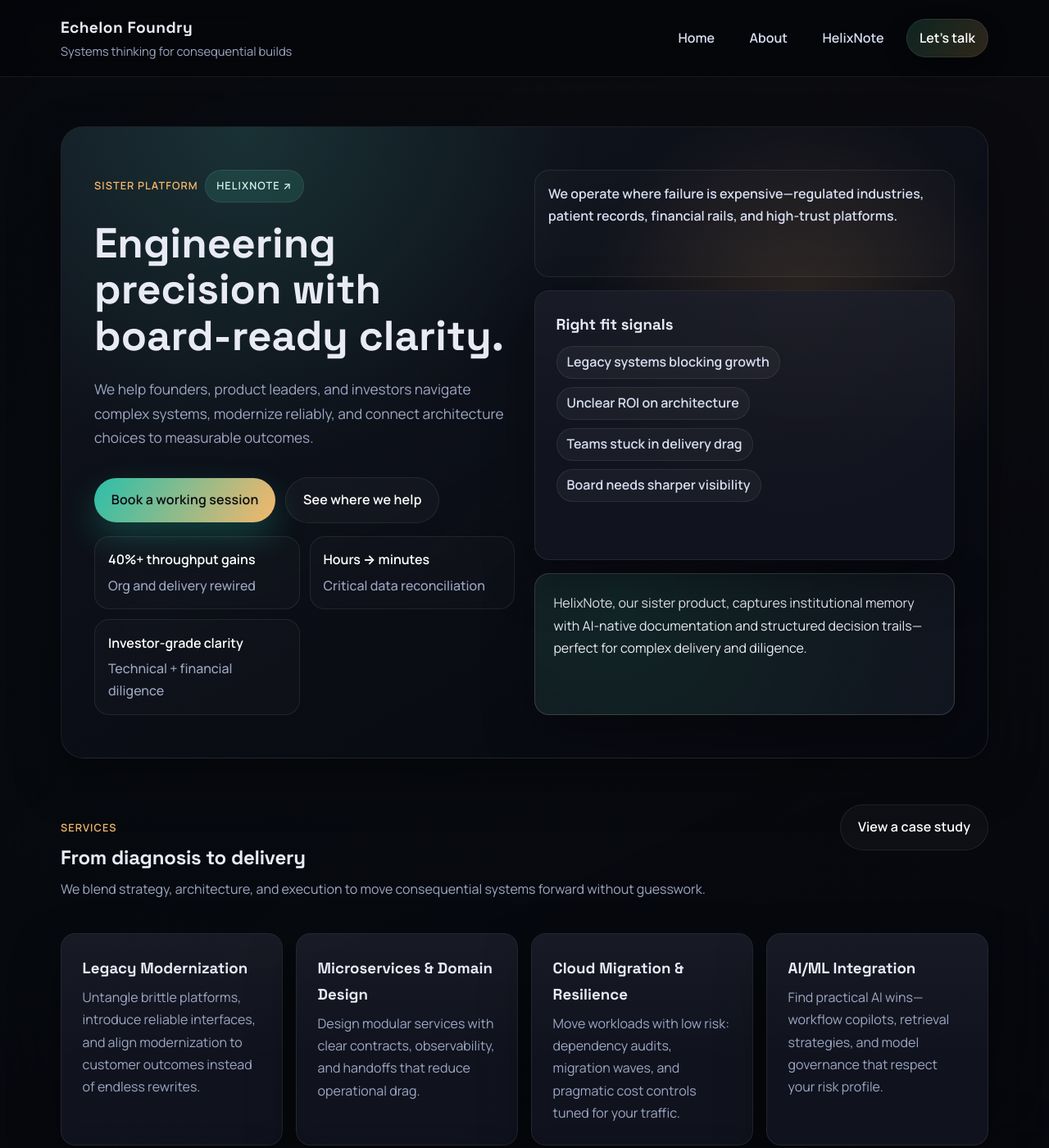
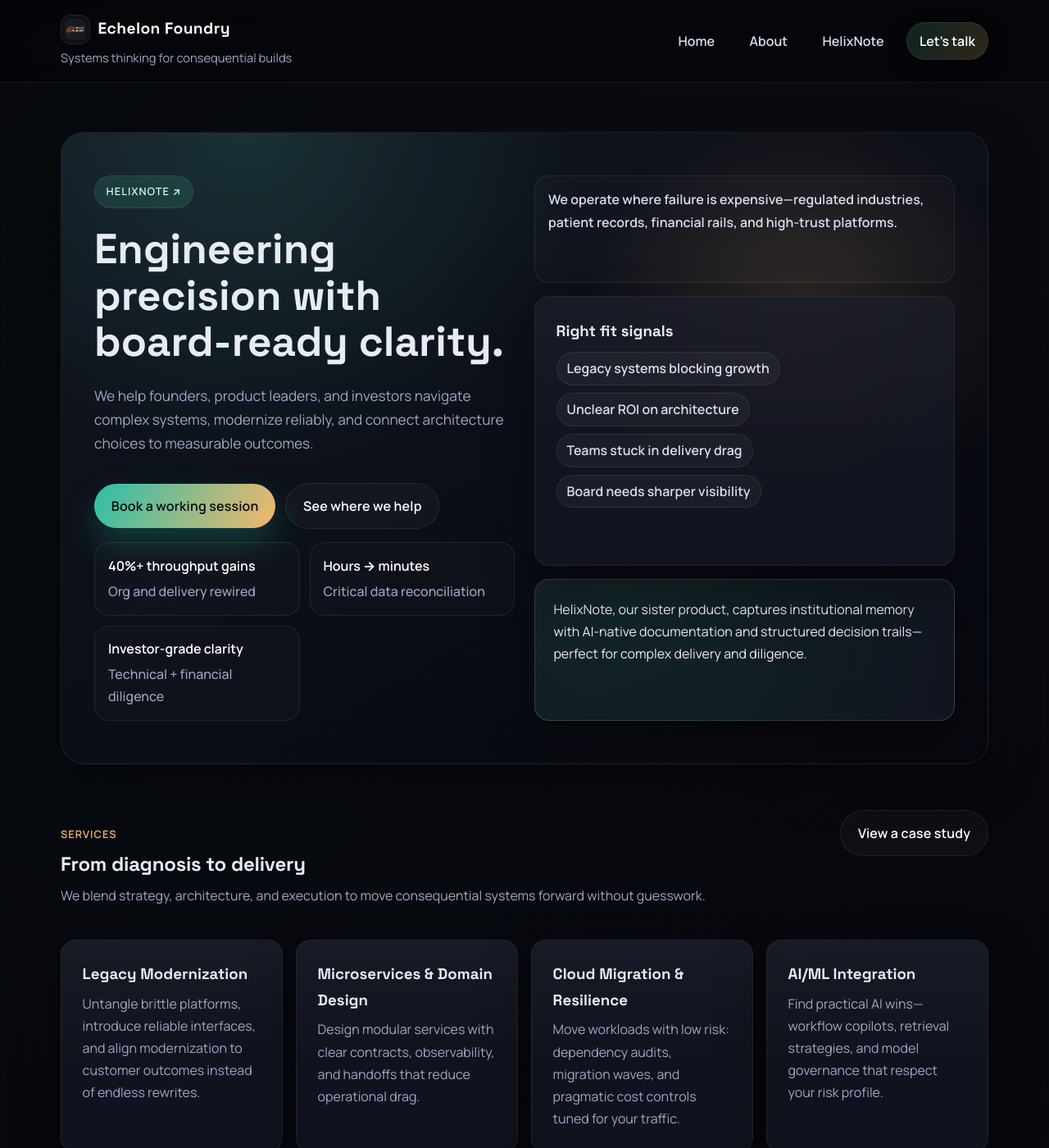
Before and after one commit to kemiller2002/consulting-company, a Jekyll site: the page built from index.md, in a window 1280 px wide and 1400 px high. Shown: the whole window at 82% size. Built offline with Jekyll 4.4.1, drawn with Linux system fonts in a browser that asks for light colours.

Commit message:
update site add logo

```diff
--- a/_includes/header.html
+++ b/_includes/header.html
@@ -1,7 +1,10 @@
 <header class="site-header">
   <div class="nav-shell">
     <div class="brand">
-      <a href="{{ '/' | relative_url }}">Echelon Foundry</a>
+      <a href="{{ '/' | relative_url }}" class="brand-link">
+        <img src="{{ '/assets/images/echelonfoundrylogo.jpeg' | relative_url }}" alt="Echelon Foundry logo" class="brand-logo" />
+        <span>Echelon Foundry</span>
+      </a>
       <span class="brand-subtitle">Systems thinking for consequential builds</span>
     </div>
     <nav>
--- a/assets/css/style.css
+++ b/assets/css/style.css
@@ -94,6 +94,29 @@ img {
   font-weight: 700;
   font-size: 1.2rem;
   letter-spacing: 0.02em;
+}
+
+.brand {
+  display: flex;
+  flex-direction: column;
+  gap: 0.25rem;
+}
+
+.brand-link {
+  display: inline-flex;
+  align-items: center;
+  gap: 0.6rem;
+  color: #fff;
+}
+
+.brand-logo {
+  height: 36px;
+  width: 36px;
+  border-radius: 12px;
+  object-fit: cover;
+  border: 1px solid var(--border);
+  background: rgba(255, 255, 255, 0.05);
+  padding: 4px;
 }
 
 .brand-subtitle {
--- a/index.md
+++ b/index.md
@@ -6,7 +6,7 @@ title: Home
 <section class="hero">
   <div class="hero-grid">
     <div class="stack">
-      <span class="eyebrow">Sister platform <a href="{{ '/helixnote' | relative_url }}" class="chip">HelixNote ↗</a></span>
+      <span class="eyebrow"><a href="{{ '/helixnote' | relative_url }}" class="chip">HelixNote ↗</a></span>
       <h1>Engineering precision with board-ready clarity.</h1>
       <p class="lead">We help founders, product leaders, and investors navigate complex systems, modernize reliably, and connect architecture choices to measurable outcomes.</p>
       <div class="actions">
```
